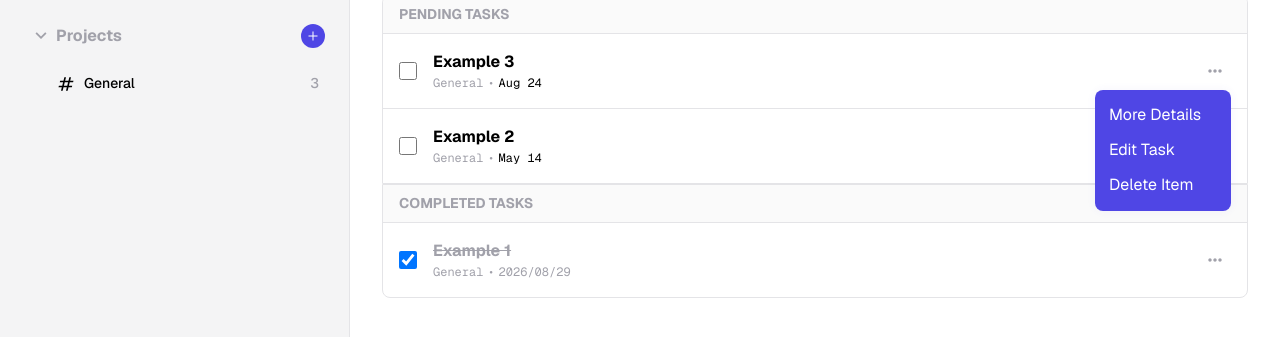
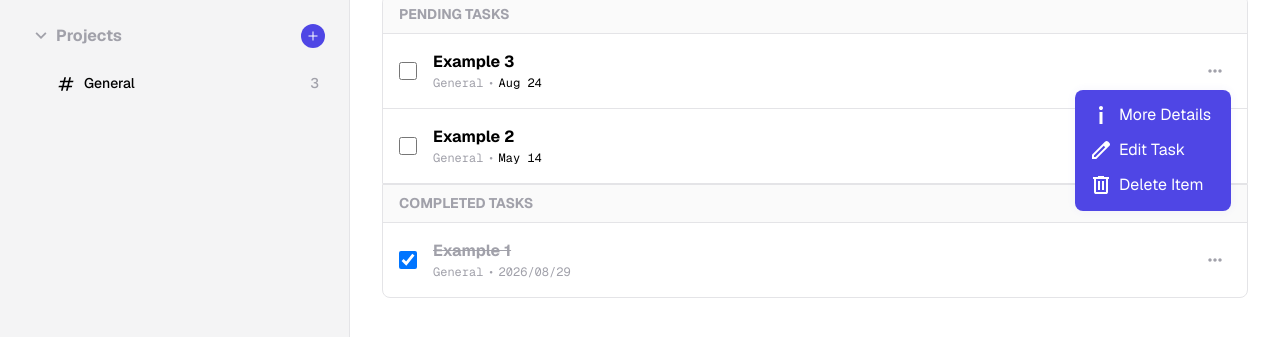
Before and after one commit to Holyfrog115/todo-list, a website built with webpack: page src/template.html in a window 1280 px wide. Both pictures are taken after a click on the button 1215 px from the left and 231 px from the top of the page. Shown: the part 161-498 px from the top of the page. Built offline with nearby package versions, Linux system fonts and the light colour scheme.

Commit message:
Restyle more options menu with icons

```diff
--- a/src/load-page.js
+++ b/src/load-page.js
@@ -186,15 +186,15 @@ function addTodoItem(project, item, list, projectsData) {
 
     const detailsBtn = document.createElement("button");
     detailsBtn.classList.add("details-button");
-    detailsBtn.textContent = "More Details";
+    detailsBtn.innerHTML = `<svg xmlns="http://www.w3.org/2000/svg" height="24px" viewBox="0 -960 960 960" width="24px"><path d="M423.5-703.5Q400-727 400-760t23.5-56.5Q447-840 480-840t56.5 23.5Q560-793 560-760t-23.5 56.5Q513-680 480-680t-56.5-23.5ZM420-120v-480h120v480H420Z"/></svg> More Details`;
 
     const editBtn = document.createElement("button");
     editBtn.classList.add("edit-button");
-    editBtn.textContent = "Edit Task";
+    editBtn.innerHTML = `<svg xmlns="http://www.w3.org/2000/svg" height="24px" viewBox="0 -960 960 960" width="24px"><path d="M200-200h57l391-391-57-57-391 391v57Zm-80 80v-170l528-527q12-11 26.5-17t30.5-6q16 0 31 6t26 18l55 56q12 11 17.5 26t5.5 30q0 16-5.5 30.5T817-647L290-120H120Zm640-584-56-56 56 56Zm-141 85-28-29 57 57-29-28Z"/></svg> Edit Task`;
 
     const deletionBtn = document.createElement("button");
     deletionBtn.classList.add("deletion-button");
-    deletionBtn.textContent = "Delete Item";
+    deletionBtn.innerHTML = `<svg xmlns="http://www.w3.org/2000/svg" height="24px" viewBox="0 -960 960 960" width="24px"><path d="M280-120q-33 0-56.5-23.5T200-200v-520h-40v-80h200v-40h240v40h200v80h-40v520q0 33-23.5 56.5T680-120H280Zm400-600H280v520h400v-520ZM360-280h80v-360h-80v360Zm160 0h80v-360h-80v360ZM280-720v520-520Z"/></svg> Delete Item`;
 
     moreOptionsMenu.append(detailsBtn, editBtn, deletionBtn);
 
--- a/src/styles.css
+++ b/src/styles.css
@@ -543,7 +543,6 @@ input[type="search"] {
     display: none;
     flex-direction: column;
     align-items: center;
-    /* gap: 8px; */
     z-index: 1;
 }
 
@@ -553,7 +552,7 @@ input[type="search"] {
 
 .more-options-menu button {
     font-size: 16px;
-    width: 120px;
+    width: 140px;
     background-color: transparent;
     border: none;
     color: var(--main-clr);
@@ -561,6 +560,14 @@ input[type="search"] {
     display: flex;
     justify-content: start;
     align-items: center;
+    gap: 6px;
+}
+
+.more-options-menu button svg {
+    fill: var(--main-clr);
+    pointer-events: none;
+    height: 24px;
+    width: 24px;
 }
 
 .more-options-menu button:hover {
```
